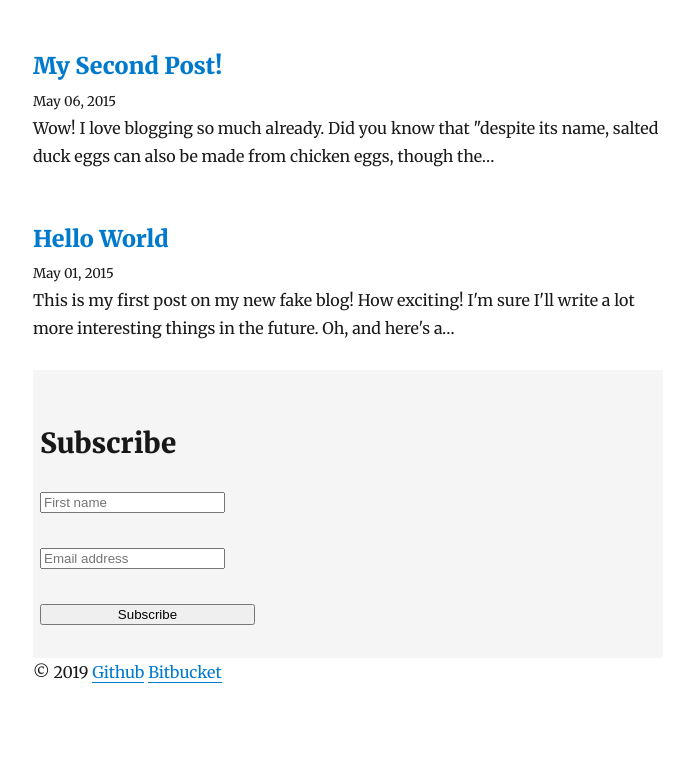
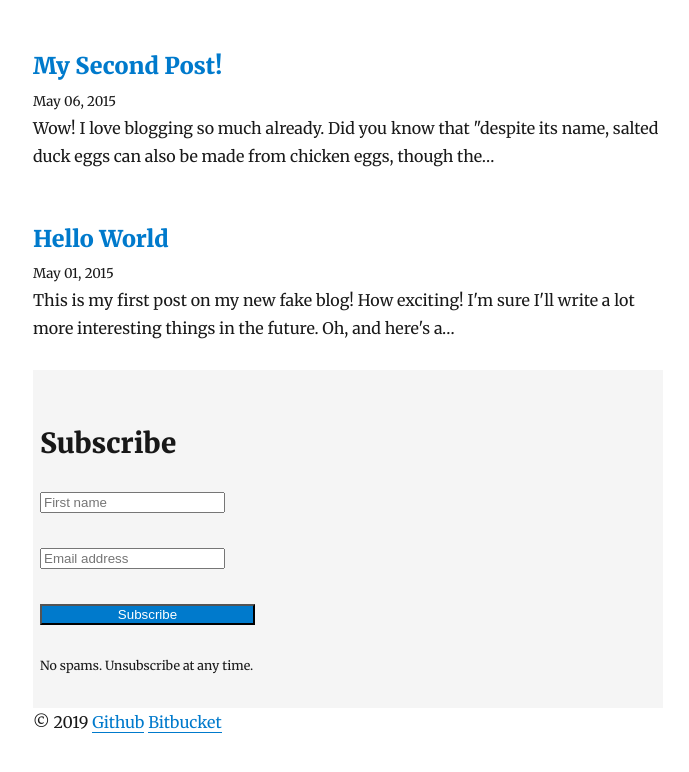
Before and after one commit to dankore/blog, a Gatsby site: page / in a window 1280 px wide. Shown: the part 427-1199 px from the top of the page, without its empty margins (292-981 px from the left). Before the commit the page ends 1155 px from the top, so only its background shows below. Built offline with nearby package versions, Linux system fonts and the light colour scheme; Gatsby itself is replaced by a stand-in of ours; some packages are replaced by stand-ins of ours.

Commit message:
form styling

```diff
--- a/src/components/form.js
+++ b/src/components/form.js
@@ -1,5 +1,6 @@
 import React from "react"
 import { rhythm, scale } from "../utils/typography"
+import { withAssetPrefix } from "gatsby";
 
 class Form extends React.Component {
   render() {
@@ -21,10 +22,21 @@ class Form extends React.Component {
           <button
             style={{
               width: 215,
+              color: "white",
+              backgroundColor: "#007acc",
             }}
           >
             Subscribe
           </button>
+          <br />
+          <br />
+          <p
+            style={{
+              fontSize: 12.5,
+            }}
+          >
+            No spams. Unsubscribe at any time.
+          </p>
         </form>
       </div>
     )
```
